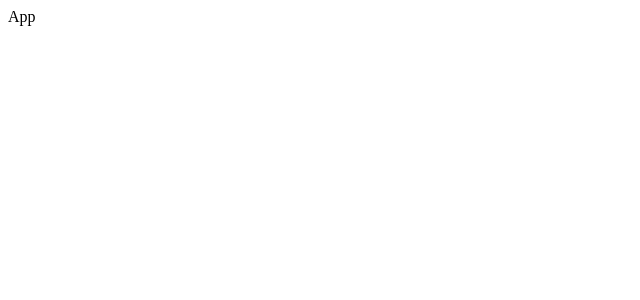
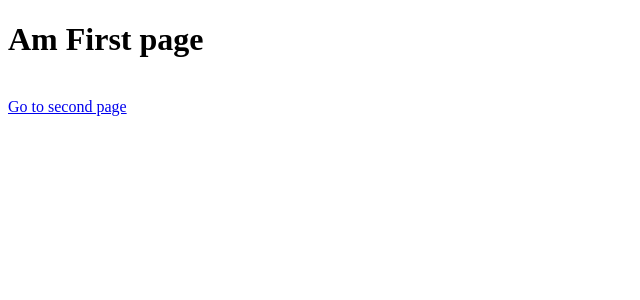
Before and after one commit to kannansgithub/react_VideoStreaming, a React (Create React App) app in the folder Client/: page / in a window 1280 px wide. Shown: the top 300 px of the page, without its empty margins (0-640 px from the left). Built offline with nearby package versions, Linux system fonts and the light colour scheme.

Commit message:
Added Browser Router

```diff
--- a/Client/src/components/App.js
+++ b/Client/src/components/App.js
@@ -1,7 +1,31 @@
-import React, { Component } from "react";
+import React from "react";
+import { BrowserRouter, Route, Link } from "react-router-dom";
 
-export default class App extends Component {
-  render() {
-    return <div>App</div>;
-  }
+export function FirstPage() {
+  return (
+    <div>
+      <h1>Am First page</h1>
+      <br />
+      <Link to="/secondpage">Go to second page</Link>
+    </div>
+  );
 }
+export function SecondPage() {
+  return (
+    <div>
+      <h1>Am Second page</h1>
+      <br />
+      <Link to="/">Go to first page</Link>
+    </div>
+  );
+}
+export default function App() {
+  return (
+    <BrowserRouter>
+      <div>
+        <Route path="/" exact component={FirstPage}></Route>
+        <Route path="/secondpage" extract component={SecondPage}></Route>
+      </div>
+    </BrowserRouter>
+  );
+}
```
